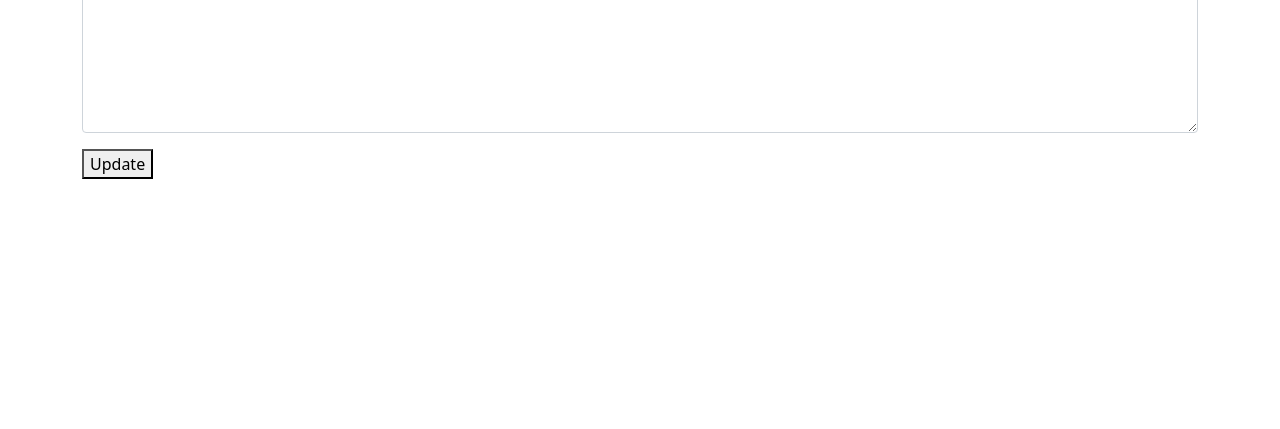
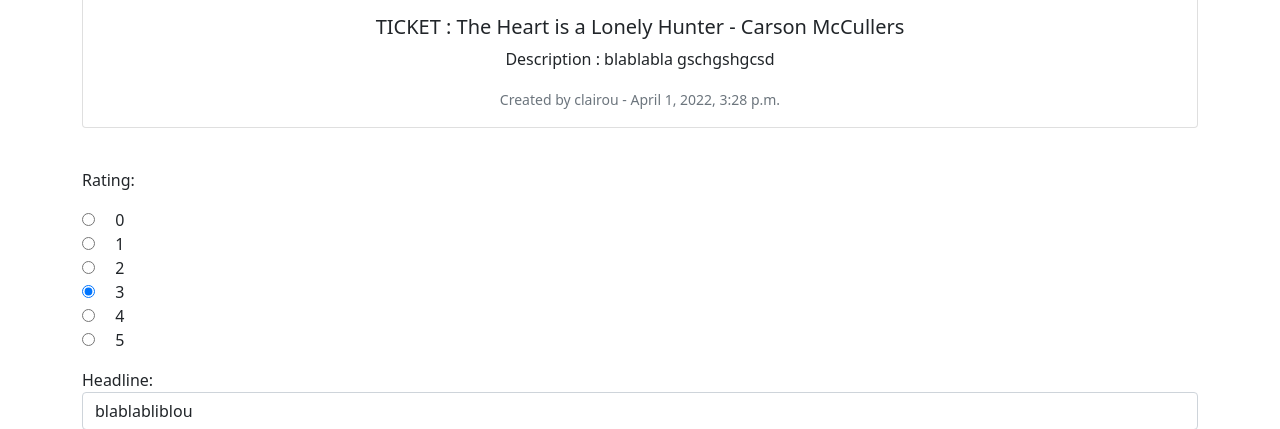
Before and after one commit to clsayart/projetOC8, a Django app: page /review/1/update in a window 1280 px wide. Shown: the part 581-1010 px from the top of the page. Before the commit the page ends 760 px from the top, so only its background shows below. Run offline with Django 4.2, Linux system fonts and the light colour scheme; data comes from the database, SQL or seed files in the repository; both versions use the stored data as it was after the commit.

Commit message:
dernière modification update et delete reviews

```diff
--- a/litreview/templates/litreview/confirm_follow.html
+++ b/litreview/templates/litreview/confirm_follow.html
@@ -1,3 +1,5 @@
+{% extends 'base.html' %}
+{% block content %}
 {% include 'litreview/nav.html' %}
 <h1>Suivre un user</h1>
 {% for user in users %}
@@ -10,3 +12,4 @@
     </form>
 
 {% endfor %}
+{% endblock content %}
--- a/litreview/templates/litreview/delete_review.html
+++ b/litreview/templates/litreview/delete_review.html
@@ -1,3 +1,5 @@
+{% extends 'base.html' %}
+{% block content %}
 {% include 'litreview/nav.html' %}
 <h1>Supprimer le groupe</h1>
 
@@ -7,3 +9,5 @@
 {% csrf_token %}
 <input type="submit" value="Supprimer">
 </form>
+
+{% endblock content %}
--- a/litreview/templates/litreview/delete_ticket.html
+++ b/litreview/templates/litreview/delete_ticket.html
@@ -1,4 +1,5 @@
-{% include 'litreview/nav.html' %}
+{% extends 'base.html' %}
+{% block content %}{% include 'litreview/nav.html' %}
 <h1>Supprimer le groupe</h1>
 
 <p>Etes-vous sûr de vouloir supprimer le ticket : {{ ticket.title }} ?</p>
@@ -7,3 +8,5 @@
 {% csrf_token %}
 <input type="submit" value="Supprimer">
 </form>
+
+{% endblock content %}
--- a/litreview/templates/litreview/posts.html
+++ b/litreview/templates/litreview/posts.html
@@ -35,6 +35,8 @@
       {% endfor %}
 
     <p class="card-text"><small class="text-muted">Created by {{ review.user }} - {{ review.time_created }} Ticket related : {{ review.ticket }}</small></p>
+      <a href="{% url 'review_delete' review.id %}">[supprimer]</a>
+      <a href="{% url 'review_update' review.id %}">[modifier]</a>
   </div>
 </div>
 {% endfor %}
--- a/litreview/templates/litreview/update_review.html
+++ b/litreview/templates/litreview/update_review.html
@@ -1,7 +1,19 @@
 {% extends 'base.html' %}
 {% block content %}
 {% include 'litreview/nav.html' %}
-    <h2>Updater un review</h2>
+
+    <h2>Updater un review à ce ticket</h2>
+<div class="card text-center mb-3">
+     {% if ticket.image %}
+<img src="{{ ticket.image.url }}"class="card-img-top img-thumbnail img-size">
+     {% endif %}
+  <div class="card-body">
+    <h5 class="card-title">TICKET : {{ ticket.title }}</h5>
+    <p class="card-text">Description : {{ ticket.description }}</p>
+    <p class="card-text"><small class="text-muted">Created by {{ ticket.user }} - {{ ticket.time_created }}</small></p>
+  </div>
+</div>
+<br>
     <form method="post" enctype="multipart/form-data">
         {{ review_form.as_p }}
         {% csrf_token %}
--- a/litreview/views.py
+++ b/litreview/views.py
@@ -121,7 +121,9 @@
 
 def review_update(request, review_id):
     review = get_object_or_404(Review, id=review_id)
-    # print('review', review)
+    ticket = get_object_or_404(Ticket, id=review.ticket.id)
+    print('review', review)
+    print('ticket', ticket)
     if request.method == 'POST':
         review_form = forms.ReviewForm(request.POST, instance=review)
         if review_form.is_valid():
@@ -131,7 +133,8 @@
         review_form = forms.ReviewForm(instance=review)
     return render(request,
                   'litreview/update_review.html',
-                  {'review_form': review_form})
+                  {'review_form': review_form,
+                   'ticket': ticket})
 
 
 def ticket_update(request, ticket_id):
@@ -204,7 +207,7 @@
 def get_users_viewable_reviews3(user_id):
     # REVIEWS POUR LES TICKETS DU USER MEME SI USER NE LES SUIT PAS
     tickets = models.Ticket.objects.filter(user=user_id)
-    print("tickets du user", tickets)
+    print("tickets du user3", tickets)
     reviews3 = Review.objects.filter(ticket__in=tickets)
     print("reviews aux tickets du user", reviews3)
     return reviews3
@@ -231,7 +234,7 @@
 def feed(request):
     reviews1 = get_users_viewable_reviews1(request.user)
     reviews2 = get_users_viewable_reviews2(request.user)
-    reviews3 = get_users_viewable_reviews2(request.user)
+    reviews3 = get_users_viewable_reviews3(request.user)
     # returns queryset of reviews
     reviews1 = reviews1.annotate(content_type=Value('REVIEW', CharField()))
     reviews2 = reviews2.annotate(content_type=Value('REVIEW', CharField()))
```
Also changed, not shown: db.sqlite3.
